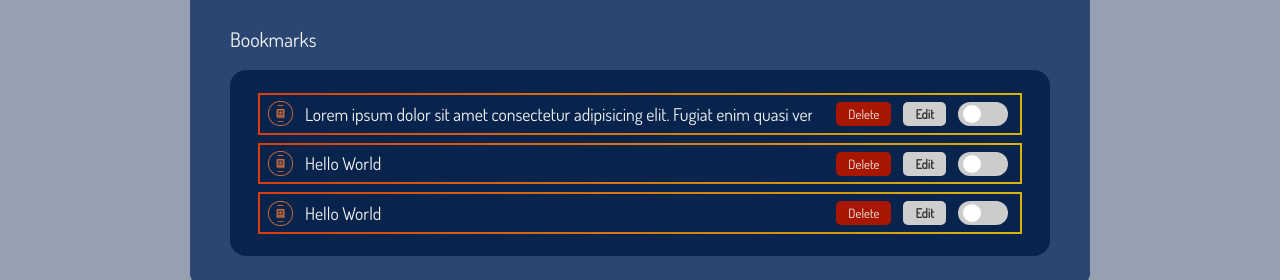
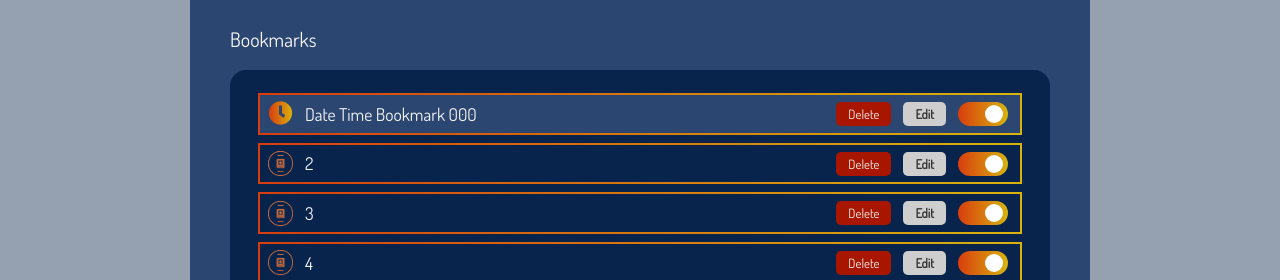
Before and after one commit to murtaza135/Bookmarker, a website built with webpack: page dist/index.html in a window 1280 px wide. Shown: the part 520-800 px from the top of the page. Built offline with nearby package versions, Linux system fonts and the light colour scheme; what muuri would draw is missing.

Commit message:
bookmarks auto load into settings modal bookmarks list, added icons to date time bookmark and template bookmark

```diff
--- a/js/app.js
+++ b/js/app.js
@@ -16,6 +16,7 @@ class App {
         const bookmarks = this.bookmarksController.getAllBookmarks();
         const bookmarkSize = this.bookmarksController._bookmarkSize;
         this.ui.populateBookmarksGrid(bookmarks, bookmarkSize);
+        this.ui.populateBookmarksList(bookmarks);
     }
 
     loadEventListeners() {
@@ -111,16 +112,3 @@ class App {
 
 
 const app = new App();
-
-
-
-
-
-
-
-// Draggable Bookmarks List in Settings Modal
-import SingleAxisDragger from "./single_axis_dragger";
-
-const bookmarksList = document.querySelector(".bookmarks-list");
-const draggableBookmarkListElements = document.querySelectorAll(".bookmarks-list-element");
-const dragger = new SingleAxisDragger(bookmarksList, draggableBookmarkListElements);
--- a/js/bookmark.js
+++ b/js/bookmark.js
@@ -42,7 +42,7 @@ export class Bookmark extends BaseBookmark {
 
         div.innerHTML = `
             <section class="bookmark-info">
-                <img src="${this.image}" alt="">
+                <img class="img" src="${this.image}" alt="">
                 <h1>${this.name}</h1>
             </section>
             <section class="bookmark-buttons">
@@ -56,6 +56,8 @@ export class Bookmark extends BaseBookmark {
                 </div>
             </section>
         `;
+
+        return div;
     }
 }
 
@@ -73,6 +75,7 @@ export class DateTimeBookmark extends BaseBookmark {
         div.innerHTML = `
             <div class="item-content">
                 <a class="block">
+                    <i class="fas fa-clock"></i>
                     <h1 class="title-1 text-center">${this.name}</h1>
                 </a>
             </div>
@@ -83,12 +86,13 @@ export class DateTimeBookmark extends BaseBookmark {
 
     getListComponent() {
         const div = document.createElement("div");
-        div.className = "bookmarks-list-element";
+        div.className = "bookmarks-list-element special";
         div.id = `bookmarks-list-item-${this.id}`;
         div.setAttribute("draggable", "true");
 
         div.innerHTML = `
             <section class="bookmark-info">
+                <i class="img fas fa-clock"></i>
                 <h1>${this.name}</h1>
             </section>
             <section class="bookmark-buttons">
@@ -102,6 +106,8 @@ export class DateTimeBookmark extends BaseBookmark {
                 </div>
             </section>
         `;
+
+        return div;
     }
 }
 
@@ -126,4 +132,30 @@ export class TemplateBookmark extends BaseBookmark {
 
         return div;
     }
+
+    getListComponent() {
+        const div = document.createElement("div");
+        div.className = "bookmarks-list-element special";
+        div.id = `bookmarks-list-item-${this.id}`;
+        div.setAttribute("draggable", "true");
+
+        div.innerHTML = `
+            <section class="bookmark-info">
+                <i class="img fas fa-plus"></i>
+                <h1>${this.name}</h1>
+            </section>
+            <section class="bookmark-buttons">
+                <div class="btn btn-danger btn-delete-bookmark">Delete</div>
+                <div class="btn btn-light btn-edit-bookmark">Edit</div>
+                <div class="btn btn-toggle btn-show-bookmark">
+                    <label class="switch">
+                        <input type="checkbox" ${this.isVisible ? "checked" : ""}>
+                        <span class="slider round"></span>
+                    </label>
+                </div>
+            </section>
+        `;
+
+        return div;
+    }
 }
--- a/js/bookmarks_controller.js
+++ b/js/bookmarks_controller.js
@@ -14,7 +14,7 @@ export const allBookmarkSizes = Object.freeze({
 
 
 export default class BookmarksController {
-    constructor(bookmarkSize = allBookmarkSizes.large, bookmarks = []) {
+    constructor(bookmarkSize = allBookmarkSizes.l, bookmarks = []) {
         this._bookmarkSize = this.setBookmarkSize(bookmarkSize);
         this._bookmarks = [];
 
--- a/js/ui.js
+++ b/js/ui.js
@@ -1,4 +1,5 @@
 import CustomMuuri from "./custom_muuri";
+import SingleAxisDragger from "./single_axis_dragger";
 
 
 export default class UI {
@@ -31,6 +32,7 @@ export default class UI {
 
         // Muuri Grid
         this.grid = this._setUpMuuriGrid();
+        this.dragger = this._setUpDraggerList();
 
         // TODO remove
         this.tempInit();
@@ -53,6 +55,17 @@ export default class UI {
         });
 
         return grid;
+    }
+
+    _setUpDraggerList() {
+        const draggableBookmarkListElements = document.querySelectorAll(".bookmarks-list-element");
+
+        const dragger = new SingleAxisDragger(
+            this.settingsBookmarksList,
+            draggableBookmarkListElements
+        );
+
+        return dragger;
     }
 
     // Muuri grid on main page
@@ -88,8 +101,11 @@ export default class UI {
     }
 
     // Single Axis Dragger in settings modal
-    populateBookmarksList() {
-
+    populateBookmarksList(bookmarks) {
+        bookmarks.forEach(bookmark => {
+            this.dragger.container.appendChild(bookmark.getListComponent());
+        })
+        return this;
     }
 
     emptyOutBookmarksList() {
--- a/scss/_components.scss
+++ b/scss/_components.scss
@@ -149,6 +149,18 @@
             img {
                 margin-bottom: 0.75rem;
             }
+
+            i.fas {
+                margin-bottom: 0.75rem;
+                background-image: linear-gradient(to right, $secondary-color, $tertiary-color);
+                background-size: 100%;
+                background-repeat: repeat;
+                background-clip: text;
+                -webkit-background-clip: text;
+                -webkit-text-fill-color: transparent;
+                -moz-background-clip: text;
+                -moz-text-fill-color: transparent;
+            }
         }
     }
 }
@@ -168,6 +180,10 @@
                 max-height: 150px;
                 max-width: 150px;
             }
+
+            i.fas {
+                font-size: 9rem;
+            }
         }
     }
 
@@ -182,6 +198,10 @@
             img {
                 max-height: 75px;
                 max-width: 75px;
+            }
+
+            i.fas {
+                font-size: 4.5rem;
             }
 
             p.text {
@@ -205,6 +225,10 @@
             img {
                 max-height: 55px;
                 max-width: 55px;
+            }
+
+            i.fas {
+                font-size: 3.3rem;
             }
 
             h1 {
@@ -232,7 +256,12 @@
             img {
                 max-height: 55px;
                 max-width: 55px;
-                margin-bottom: 0;
+                margin-bottom: 0 !important;
+            }
+
+            i.fas {
+                font-size: 3.3rem;
+                margin-bottom: 0 !important;
             }
 
             h1 {
@@ -445,6 +474,10 @@
     cursor: -webkit-grab;
     width: 100%;
 
+    &.special {
+        background-color: $primary-color;
+    }
+
     &.dragged-item {
         opacity: 0.4;
     }
@@ -456,13 +489,27 @@
         justify-items: center;
         text-align: center;
         flex-grow: 1;
-        overflow-x: hidden;
+        overflow: hidden;
         margin-right: 1.5rem;
         width: 100%;
 
-        img {
+        .img {
             width: 25px;
             height: 25px;
+
+            &:before {
+                width: 25px;
+                height: 25px;
+                font-size: 1.5rem;
+                background-image: linear-gradient(to right, $secondary-color, $tertiary-color);
+                background-size: 100%;
+                background-repeat: repeat;
+                background-clip: text;
+                -webkit-background-clip: text;
+                -webkit-text-fill-color: transparent;
+                -moz-background-clip: text;
+                -moz-text-fill-color: transparent;
+            }
         }
 
         h1 {
--- a/scss/_mobile.scss
+++ b/scss/_mobile.scss
@@ -251,6 +251,10 @@
                     max-width: 80px;
                 }
 
+                i.fas {
+                    font-size: 4.8rem;
+                }
+
                 p.text {
                     display: none;
                 }
```
Also changed, not shown: dist/css/main.css, dist/index.html.
